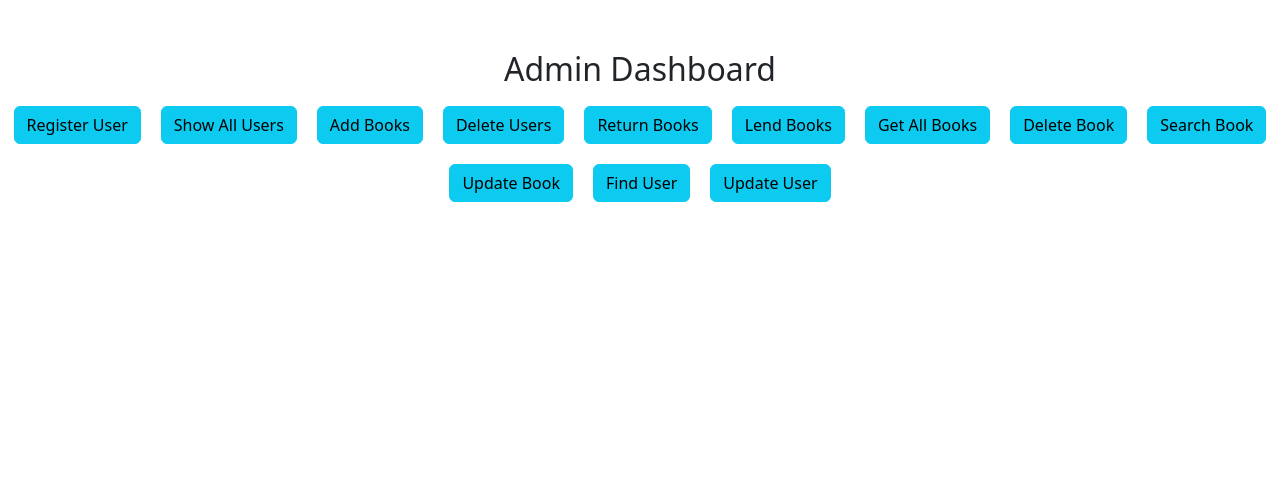
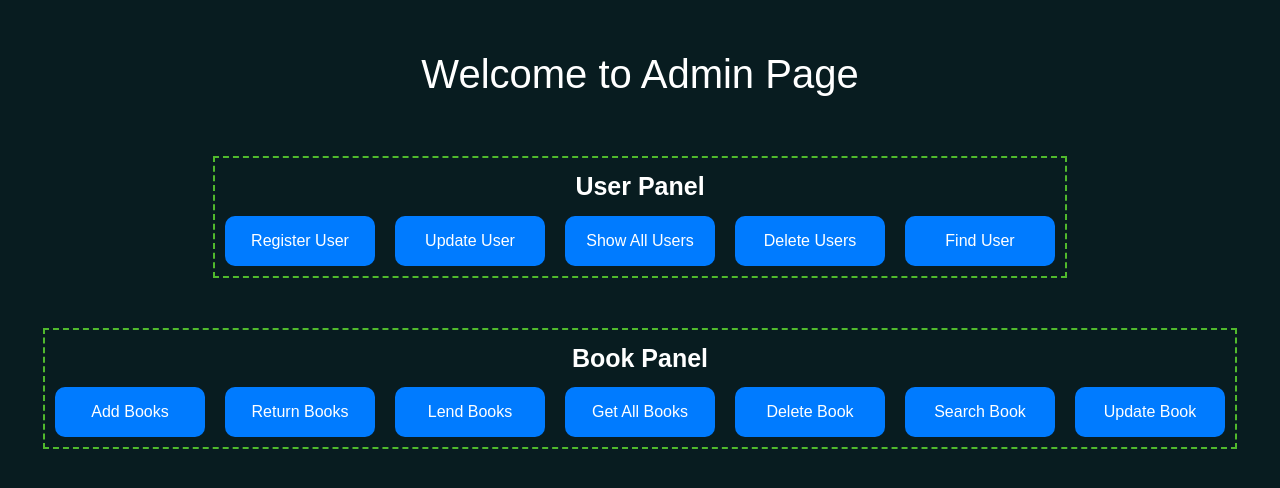
Before and after one commit to AnupaAlwis/Library-WebApp, a React (Vite) app in the folder Frontend/FrontEnd/: page /admin in a window 1280 px wide. Shown: the top 488 px of the page. Built offline with nearby package versions, Linux system fonts and the light colour scheme; the HTML template or start-up script is replaced by a standard one.

Commit message:
Admin page and landing page css added

```diff
--- a/Frontend/FrontEnd/src/App.jsx
+++ b/Frontend/FrontEnd/src/App.jsx
@@ -17,6 +17,7 @@ import FindUser from "./Pages/Admin/GetUserByID";
 import UpdateCustomer from "./Pages/Admin/UpdateUser";
 import UserPage from "./Pages/Reader/UserPage";
 import AllCustomers from "./Pages/Admin/CustomerGetAll";
+import './index.css';
 
 const App = () => (
   <Router>
--- a/Frontend/FrontEnd/src/Pages/Admin/AdminPage.jsx
+++ b/Frontend/FrontEnd/src/Pages/Admin/AdminPage.jsx
@@ -1,6 +1,7 @@
 import React, { useState } from 'react';
 
 import { useNavigate } from 'react-router-dom';
+import "../cssFiles/Admin/AdminPage.css";
 
 
 const AdminPage = () => {
@@ -8,53 +9,88 @@ const AdminPage = () => {
 
 
   return (
-    <div style={{ textAlign: 'center', marginTop: '50px' }}>
-      <h2>Admin Dashboard</h2>
+    <div className='admin-page'>
+      <h1 className='admin-page-title'>Welcome to Admin Page</h1>
+      <div className="admin-page-user-panel">
+        <div className="admin-page-user-panel-title">User Panel</div>
+        <div className='admin-page-user-panel-button-section'>
+
           <button
             onClick={() => navigate('/admin/registerCustomer')}
             style={{ margin: '10px' }}
             type="button"
-        className="btn btn-info"
+            className="admin-page-button"
           >
             Register User
           </button>
+
+          <button
+            onClick={() => navigate('/admin/updateUser')}
+            style={{ margin: '10px' }}
+            type="button"
+            className="admin-page-button"
+          >
+            Update User
+          </button>
+
           <button
             onClick={() => navigate('/admin/showAllUsers')}
             style={{ margin: '10px' }}
             type="button"
-        className="btn btn-info"
+            className="admin-page-button"
           >
             Show All Users
           </button>
+
+          <button
+            onClick={() => navigate('/admin/deleteCustomers')}
+            style={{ margin: '10px' }}
+            type="button"
+            className="admin-page-button"
+          >
+            Delete Users
+          </button>
+
+          <button
+            onClick={() => navigate('/admin/getUserById')}
+            style={{ margin: '10px' }}
+            type="button"
+            className="admin-page-button"
+          >
+            Find User
+          </button>
+
+        </div>
+
+      </div>
+
+
+      <div className='admin-page-book-panel'>
+        <div className="admin-page-book-panel-title">Book Panel</div>
+        <div className="admin-page-book-panel-button-section">
           <button
             onClick={() => navigate('/admin/addBooks')}
             style={{ margin: '10px' }}
             type="button"
-        className="btn btn-info"
+            className="admin-page-button"
           >
             Add Books
           </button>
-      <button
-        onClick={() => navigate('/admin/deleteCustomers')}
-        style={{ margin: '10px' }}
-        type="button"
-        className="btn btn-info"
-      >
-        Delete Users
-      </button>
+
           <button
             onClick={() => navigate('/admin/getReturns')}
             style={{ margin: '10px' }}
             type="button"
-        className="btn btn-info"
+            className="admin-page-button"
           >
             Return Books
           </button>
+
           <button
             onClick={() => navigate('/admin/lendBooks')}
             style={{ margin: '10px' }}
             type="button"
-        className="btn btn-info"
+            className="admin-page-button"
           >
             Lend Books
           </button>
@@ -63,7 +99,7 @@ const AdminPage = () => {
             onClick={() => navigate('/admin/getAllBooks')}
             style={{ margin: '10px' }}
             type="button"
-        className="btn btn-info"
+            className="admin-page-button"
           >
             Get All Books
           </button>
@@ -72,44 +108,49 @@ const AdminPage = () => {
             onClick={() => navigate('/admin/deleteBook')}
             style={{ margin: '10px' }}
             type="button"
-        className="btn btn-info"
+            className="admin-page-button"
           >
             Delete Book
           </button>
+
           <button
             onClick={() => navigate('/admin/searchByBookName')}
             style={{ margin: '10px' }}
             type="button"
-        className="btn btn-info"
+            className="admin-page-button"
           >
             Search Book
           </button>
+
           <button
             onClick={() => navigate('/admin/updateBooks')}
             style={{ margin: '10px' }}
             type="button"
-        className="btn btn-info"
+            className="admin-page-button"
           >
             Update Book
           </button>
 
-      <button
-        onClick={() => navigate('/admin/getUserById')}
-        style={{ margin: '10px' }}
-        type="button"
-        className="btn btn-info"
-      >
-        Find User
-      </button>
+        </div>
 
-      <button
-        onClick={() => navigate('/admin/updateUser')}
-        style={{ margin: '10px' }}
-        type="button"
-        className="btn btn-info"
-      >
-        Update User
-      </button>
+
+      </div>
+
+
+
+
+
+
+
+
+
+
+
+
+
+
+
+
       {/* <button onClick={() => setShowForm(true)} style={{ margin: '10px' }}>
         Register User
       </button>
--- /dev/null
+++ b/Frontend/FrontEnd/src/Pages/cssFiles/Admin/LandingPage.css
@@ -0,0 +1,102 @@
+.landing-page-title {
+    color: #FFFFFF;
+    font-family: sans-serif
+}
+
+.admin-btn {
+    background-color: #50b92d;
+    color: #FFFFFF;
+    border-radius: 10px;
+    width: 200px;
+    height: 50px;
+
+}
+
+.landing-page-button-section {
+    display: flex;
+    flex-direction: column;
+    justify-content: center;
+    align-items: center;
+}
+
+.landing-page-authentication-pop-up {
+    display: flex;
+    flex-direction: column;
+    justify-content: center;
+    align-items: center;
+    margin: 20px;
+}
+
+.landing-page-pop-up {
+    display: flex;
+    flex-direction: column;
+    justify-content: center;
+    align-items: center;
+    padding: 10px;
+    background-color: #10262a;
+    border: 2px dashed #50b92d;
+    border-radius: 10px;
+    width: auto;
+    padding: 10px 50px 10px 50px;
+
+}
+
+.landing-page-authentication-popup-heading {
+    color: #FFFFFF;
+}
+
+.input-wrapper {
+    position: relative;
+    margin-bottom: 1.5rem;
+}
+
+.input-field {
+    width: 100%;
+    padding: 1rem 0.75rem 0.5rem 0.75rem;
+    background-color: #10262a;
+    border: 2px solid #50b92d;
+    border-radius: 10px;
+    color: white;
+    outline: none;
+}
+
+.input-field::placeholder {
+    color: transparent;
+}
+
+.floating-label {
+    position: absolute;
+    top: 1rem;
+    left: 0.75rem;
+    color: #aaa;
+    font-size: 1rem;
+    pointer-events: none;
+    transition: 0.2s ease all;
+}
+
+/* Float label when focused or has value */
+.input-field:focus+.floating-label,
+.input-field:not(:placeholder-shown)+.floating-label {
+    top: 0.3rem;
+    font-size: 0.75rem;
+    color: white;
+}
+
+.input-field:focus {
+    border-color: #007bff;
+    /* blue border when focused */
+}
+
+.landing-page-button{
+    background-color: #50b92d;
+    color: #FFFFFF;
+    border-radius: 10px;
+    width: 200px;
+    height: 50px;
+    margin: 0px 20px 0px 20px;
+
+}
+
+.landing-page-authentication-message{
+    color: #FFFFFF;
+}
--- /dev/null
+++ b/Frontend/FrontEnd/src/Pages/cssFiles/Admin/adminpage.css
@@ -0,0 +1,53 @@
+.admin-page-title{
+    color: #FFFFFF;
+    font-family: sans-serif;
+    margin-top: 50px;
+}
+
+.admin-page{
+    display: flex;
+    flex-direction: column;
+    justify-content: center;
+    align-items: center;
+
+}
+
+.admin-page-user-panel,
+.admin-page-book-panel{
+    display: flex;
+    flex-direction: column;
+    justify-content: center;
+    align-items: center;
+    border: 2px dashed #50b92d;
+    margin-top: 50px;
+}
+
+.admin-page-user-panel-button-section{
+    display: flex;
+    flex-direction: row;
+    justify-content: center;
+    align-items: center;
+}
+
+.admin-page-user-panel-title,
+.admin-page-book-panel-title{
+    color: #FFFFFF;
+    font-family: sans-serif;
+    font-size: 25px;
+    margin-top: 10px;
+    font-weight: bold;
+}
+
+.admin-page-button{
+    background-color: #007bff;
+    color: #FFFFFF;
+    border-radius: 10px;
+    width: 150px;
+    height: 50px;
+    border: none;
+}
+
+.admin-page-button:hover{
+    background-color: #0056b3;
+    border:2px solid #007bff;
+}
--- a/Frontend/FrontEnd/src/index.css
+++ b/Frontend/FrontEnd/src/index.css
@@ -0,0 +1,7 @@
+body {
+    background-color: #081c20;
+    /* replace with your desired color */
+    margin: 0;
+    padding: 0;
+    font-family: sans-serif;
+}
```
Also changed, not shown: Frontend/FrontEnd/src/Pages/Admin/LandingPage.jsx (+28 -14 lines). Lines whose indentation alone changed are shown as unchanged.
